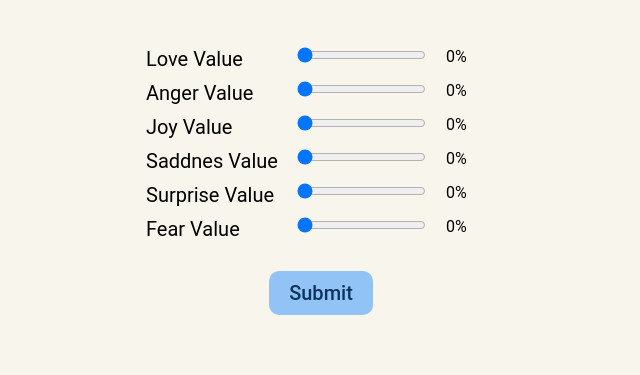
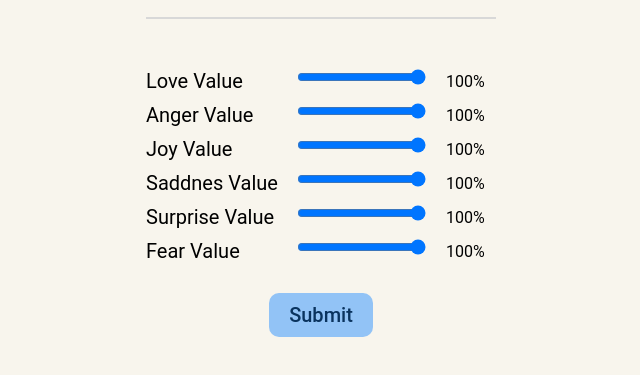
Before and after one commit to sekerhalithamza/LingHacks-V, a website built with webpack: page src/popup.html in a window 1280 px wide. Shown: the part 99-474 px from the top of the page, without its empty margins (319-959 px from the left). Built offline with nearby package versions, Linux system fonts and the light colour scheme.

Commit message:
update extension

```diff
--- a/src/popup.css
+++ b/src/popup.css
@@ -99,6 +99,7 @@ body {
 .range-bar {
   margin-bottom: 8px;
   margin-right: 20px;
+  height: 10px;
 }
 
 .range-bar-value {
@@ -110,6 +111,7 @@ body {
   width: 350px;
   display: flex;
   justify-content: space-between;
+  align-items: center;
 }
 
 .container2 {
@@ -131,3 +133,11 @@ body {
   padding-block: 10px;
   transition: all 0.2s;
 }
+
+.line {
+  width: 100%;
+  height: 2px;
+  background-color: #d8d8d8;
+  margin-top: 20px;
+  margin-bottom: 10px;
+}
--- a/src/popup.html
+++ b/src/popup.html
@@ -4,7 +4,7 @@
     <meta charset="UTF-8" />
     <meta http-equiv="X-UA-Compatible" content="IE=edge" />
     <meta name="viewport" content="width=device-width, initial-scale=1.0" />
-    <title>Transformers.js | Sample Browser Extension</title>
+    <title>HateBlock</title>
 
     <!-- Load styles -->
     <link rel="stylesheet" href="popup.css" />
@@ -14,6 +14,8 @@
     <main class="container">
       <h1>HateBlock</h1>
       <h2>Censor hateful comments</h2>
+
+      <div class="line"></div>
       <!-- <pre id="output"></pre> -->
 
       <section class="range-bar-container">
@@ -24,11 +26,11 @@
               type="range"
               class="range-bar"
               id="range-bar-love"
-              value="0"
+              value="100"
               min="0"
               max="100"
             />
-            <label class="range-bar-value" id="love-value">0%</label>
+            <label class="range-bar-value" id="love-value">100%</label>
           </div>
         </div>
 
@@ -39,11 +41,11 @@
               type="range"
               class="range-bar"
               id="range-bar-anger"
-              value="0"
+              value="100"
               min="0"
               max="100"
             />
-            <label class="range-bar-value" id="anger-value">0%</label>
+            <label class="range-bar-value" id="anger-value">100%</label>
           </div>
         </div>
 
@@ -54,11 +56,11 @@
               type="range"
               class="range-bar"
               id="range-bar-joy"
-              value="0"
+              value="100"
               min="0"
               max="100"
             />
-            <label class="range-bar-value" id="joy-value">0%</label>
+            <label class="range-bar-value" id="joy-value">100%</label>
           </div>
         </div>
 
@@ -69,11 +71,11 @@
               type="range"
               class="range-bar"
               id="range-bar-saddnes"
-              value="0"
+              value="100"
               min="0"
               max="100"
             />
-            <label class="range-bar-value" id="saddnes-value">0%</label>
+            <label class="range-bar-value" id="saddnes-value">100%</label>
           </div>
         </div>
 
@@ -84,11 +86,11 @@
               type="range"
               class="range-bar"
               id="range-bar-suprise"
-              value="0"
+              value="100"
               min="0"
               max="100"
             />
-            <label class="range-bar-value" id="suprise-value">0%</label>
+            <label class="range-bar-value" id="suprise-value">100%</label>
           </div>
         </div>
 
@@ -99,12 +101,12 @@
               type="range"
               class="range-bar"
               id="range-bar-fear"
-              value="0"
+              value="100"
               min="0"
               max="100"
             />
             <label for="range-bar-fear" class="range-bar-value" id="fear-value"
-              >0%</label
+              >100%</label
             >
           </div>
         </div>
```
Also changed, not shown: public/manifest.json.
